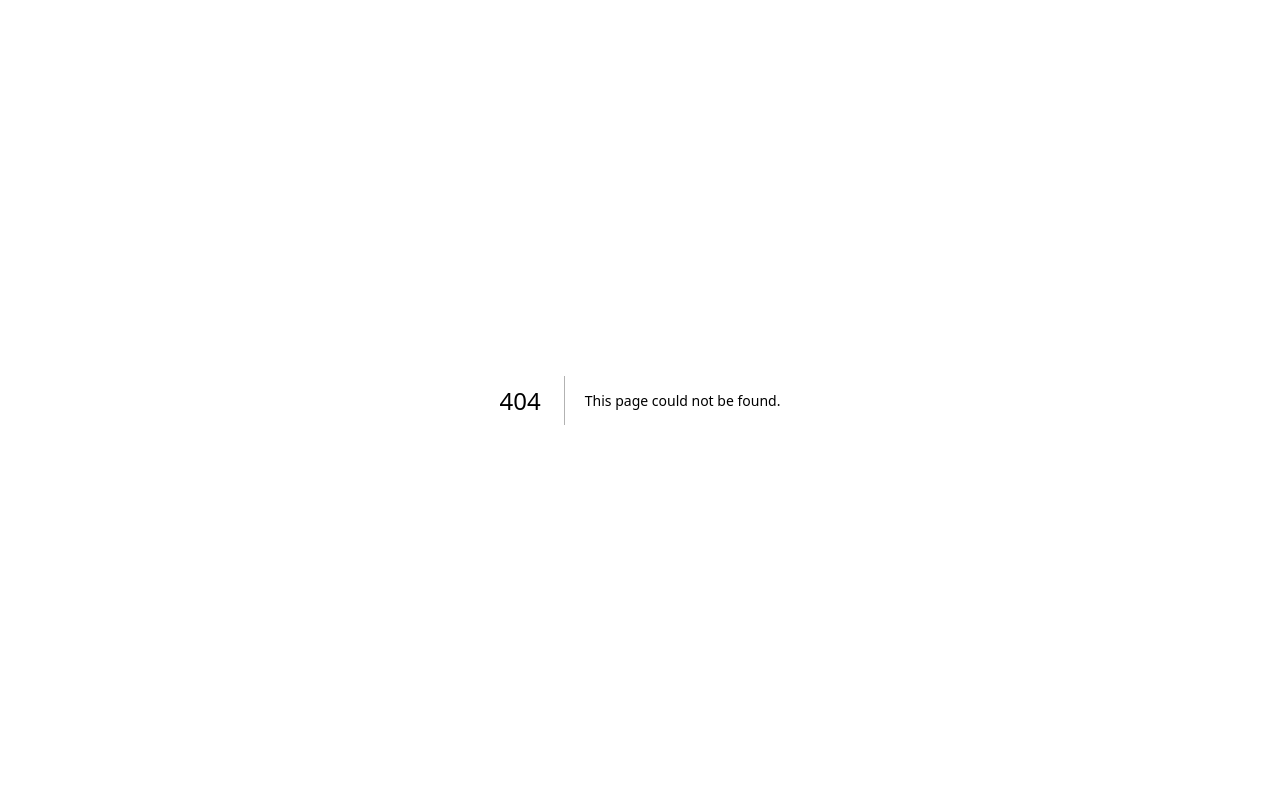
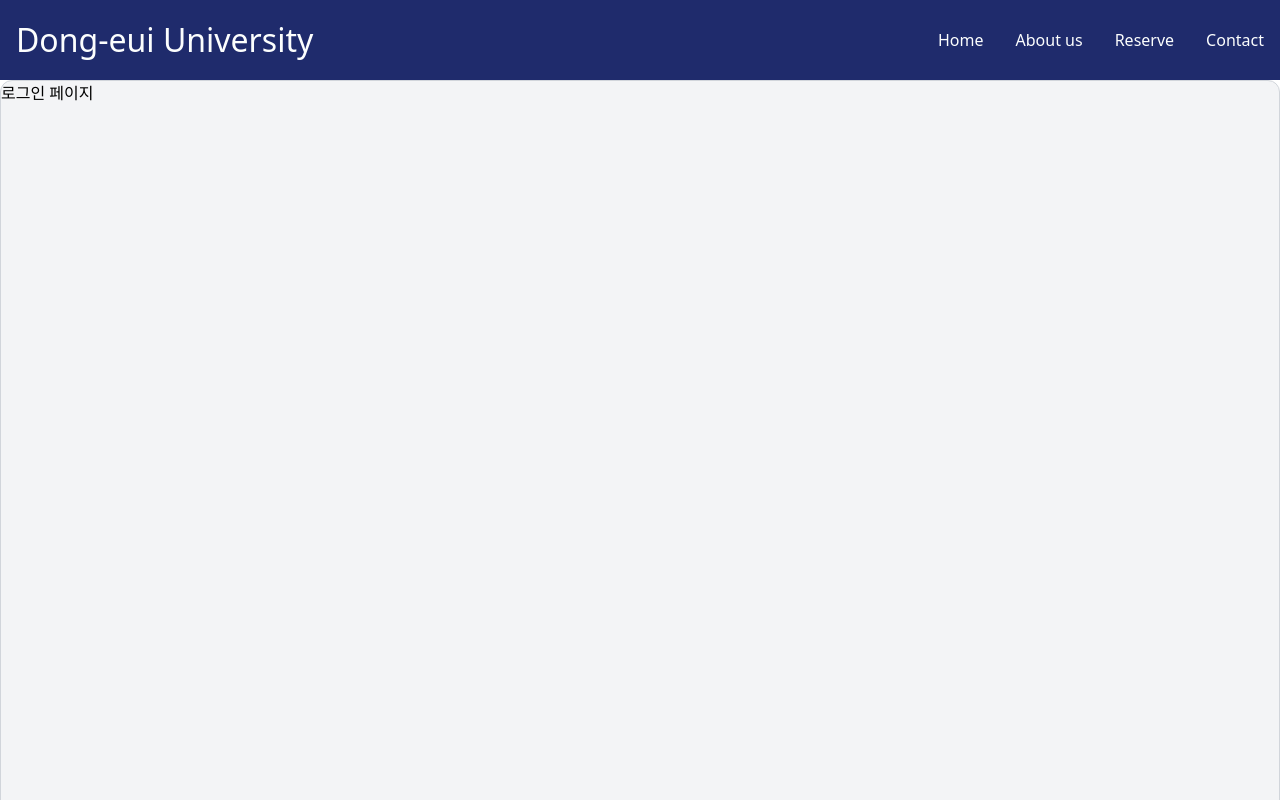
Before and after one commit to K-im-jinwoo/capstone-front, a Next.js app: page /Auth/login in a window 1280 px wide. Before the commit this address had no page. Shown: the top 800 px of the page. Built offline with nearby package versions, Linux system fonts and the light colour scheme.

Commit message:
[fix] route

```diff
--- a/app/layout.tsx
+++ b/app/layout.tsx
@@ -1,6 +1,7 @@
 import type { Metadata } from 'next'
 import { Inter } from 'next/font/google'
 import './globals.css'
+import { Layout } from './templates/Layout'
 
 const inter = Inter({ subsets: ['latin'] })
 
@@ -16,7 +17,9 @@ export default function RootLayout({
 }) {
   return (
     <html lang="en">
-      <body className={inter.className}>{children}</body>
+      <body className={inter.className}>
+          {children}
+      </body>
     </html>
   )
 }
--- /dev/null
+++ b/pages/Auth/login.tsx
@@ -0,0 +1,7 @@
+export default function Login() {
+  return (
+    <div className="flex flex-col min-h-screen bg-gray-100 border border-gray-300 shadow-xl rounded-xl">
+        로그인 페이지
+    </div>
+  )
+}
--- /dev/null
+++ b/pages/_app.tsx
@@ -0,0 +1,12 @@
+import { Layout } from "@/app/templates/Layout"
+import { AppProps } from "next/app"
+
+import '../app/globals.css'
+
+export default function MyApp({ Component, pageProps } : AppProps) {
+  return (
+    <Layout>
+      <Component {...pageProps} />
+    </Layout>
+  )
+}
--- a/pages/index.tsx
+++ b/pages/index.tsx
@@ -40,10 +40,10 @@ interface LoginResponse {
 
 const Main:React.FC = () => {
     return (
-        <Layout>
-            <Home></Home>
-            <Button onClick={handleLogin}>로그인입니다</Button>
-        </Layout>
+      <>
+        <Home></Home>
+        <Button onClick={handleLogin}>로그인입니다</Button>
+      </>
     )
   }
 
```
Also changed, not shown: package.json (+4 -3 lines), app/templates/Layout.tsx (line endings or trailing spaces), 1 other file (tests, documents, lock files or other folders).
